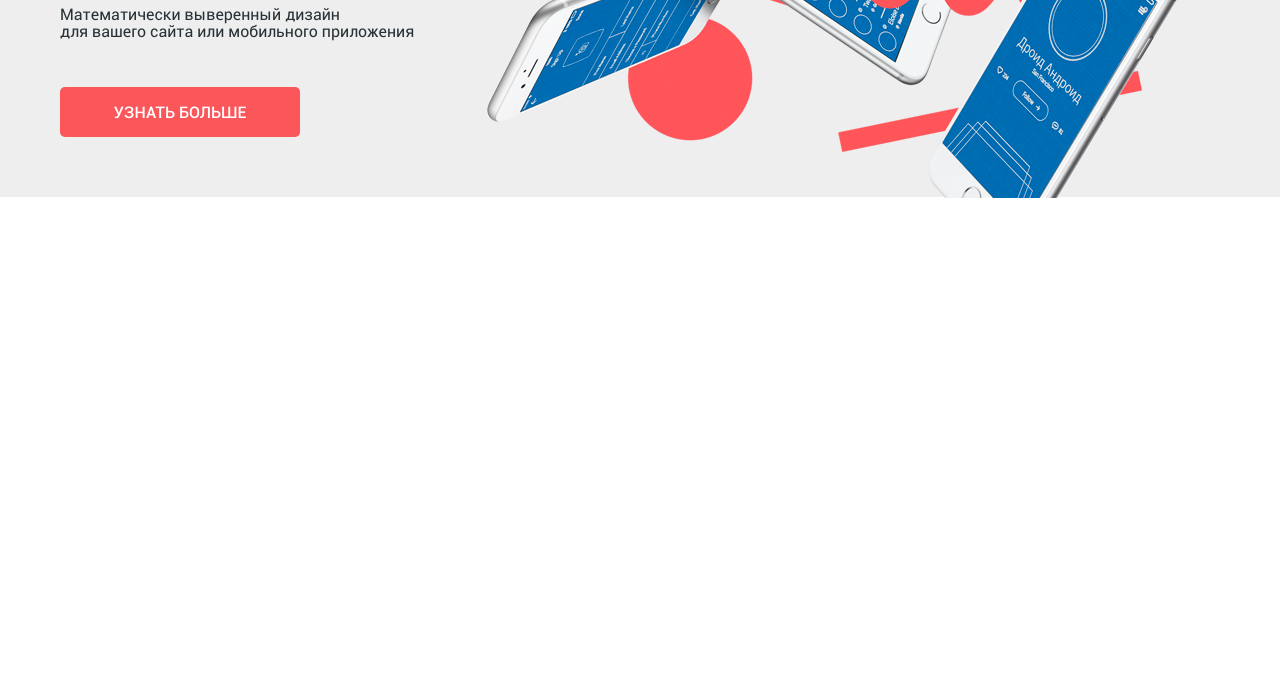
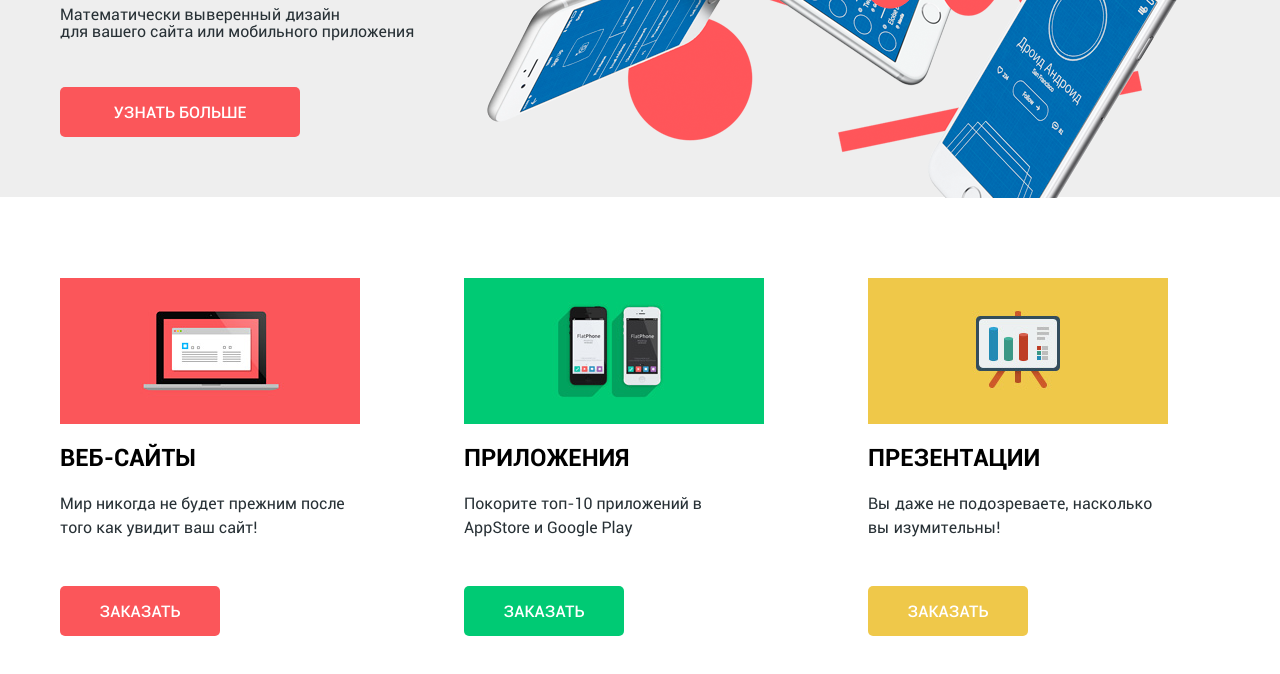
Before and after one commit to stasyablonda/nerds, a plain HTML site: page index.html in a window 1280 px wide. Shown: the part 348-1022 px from the top of the page. Drawn offline with Linux system fonts and the light colour scheme.

Commit message:
advantage

```diff
--- a/fonts.css
+++ b/fonts.css
@@ -10,3 +10,9 @@
 		font-style: normal;
 		font-weight: normal;
 }
+@font-face {
+		font-family: "RobotoBold";
+		src: url(fonts/Roboto-master/Roboto-Bold.ttf) format("truetype");
+		font-style: normal;
+		font-weight: normal;
+}
--- a/index.html
+++ b/index.html
@@ -28,13 +28,36 @@
 					<div class="wrap_slider1">
 						<p class="slider1_h1">Долго, дорого, <br> скрупулезно.</p>
 						<p class="slider1_h2">Математически выверенный дизайн <br> для вашего сайта или мобильного приложения</p>
-						<a href="#"><div class="header_bn"><p>узнать больше</p></div></a>
+						<a href=""><div class="header_btn"><p>узнать больше</p></div></a>
 					</div>
 					<img src="img/slide1.png">
 				</div>
 			</div>
 		</div>
-		<div class="wrapper class3"></div>
+		<div class="wrapper class3">
+
+
+			<div class="advantages sites">
+				<img src="img/illustration-1.png">
+				<p class="adv_h1">Веб-сайты</p>
+				<p class="adv_h2">Мир никогда не будет прежним после того как увидит ваш сайт!</p>
+				<a href=""><div class="advantage_btn advantage_btn1"><p>заказать</p></div></a>
+			</div>
+			<div class="advantages apps">
+				<img src="img/illustration-2.png">
+				<p class="adv_h1">Приложения</p>
+				<p class="adv_h2">Покорите топ-10 приложений в AppStore и Google Play</p>
+				<a href=""><div class="advantage_btn advantage_btn2"><p>заказать</p></div></a>
+			</div>
+			<div class="advantages present">
+				<img src="img/illustration-3.png">
+				<p class="adv_h1">Презентации</p>
+				<p class="adv_h2">Вы даже не подозреваете, насколько вы изумительны!</p>
+				<a href=""><div class="advantage_btn advantage_btn3"><p>заказать</p></div></a>
+			</div>
+
+
+		</div>
 		<div class="wrapper class4"></div>
 		<div class="wrapper class5"></div>
 		<div class="wrapper class6"></div>
--- a/style.css
+++ b/style.css
@@ -67,7 +67,7 @@ a{
 	color:#283136;
 	margin-top: 30px;
 }
-.class2 .header_bn{
+.class2 .header_btn{
 	width:240px;
 	height:50px;
 	border-radius: 5px;
@@ -80,15 +80,15 @@ a{
 	margin-top: 45px;
 	position: relative;
 }
-.class2 .header_bn:hover{
+.class2 .header_btn:hover{
 	background-color: #e74246;
 }
-.class2 .header_bn:active{
+.class2 .header_btn:active{
 	background-color: #d7363a;
 	color: #e37375;
 	border-top: 4px solid #c13134;
 }
-.class2 .header_bn p{
+.class2 .header_btn p{
 	margin: 0;
     position: absolute;
     top: 50%;
@@ -107,6 +107,59 @@ a{
 .class3{
 	height:508px;
 }
+.class3 .advantages{
+	display:inline-block;
+	width:300px;
+	margin-top:80px;
+	margin-right:100px;
+}
+.class3 .present{
+	margin-right:0;
+}
+.class3 .advantages .adv_h1{
+	text-transform: uppercase;
+	font-size:24px;
+	font-family: RobotoBold;
+	margin-top: 20px;
+	margin-bottom: 20px;
+}
+.class3 .advantages .adv_h2{
+	font-size:16px;
+	color:#283136;
+	font-family: RobotoRegular;
+	line-height:1.5;
+}
+.class3 .advantage_btn{
+	width:160px;
+	height:50px;
+	margin-left:0;
+	margin-top:35px;
+	border-radius: 5px;
+	text-transform: uppercase;
+	font-size: 16px;
+	font-family: RobotoMedium;
+	color:white;
+	margin-left: 0;
+	margin-top: 45px;
+	position: relative;
+}
+.class3 .advantage_btn p{
+	margin: 0;
+    position: absolute;
+    top: 50%;
+    left: 50%;
+    margin-right: -50%;
+    transform: translate(-50%, -50%);
+}
+.class3 .advantage_btn1{
+	background-color:#fb565a;
+}
+.class3 .advantage_btn2{
+	background-color:#00ca74;
+}
+.class3 .advantage_btn3{
+	background-color:#efc84a;
+}
 .class4{
 	height:530px;
 }
```
